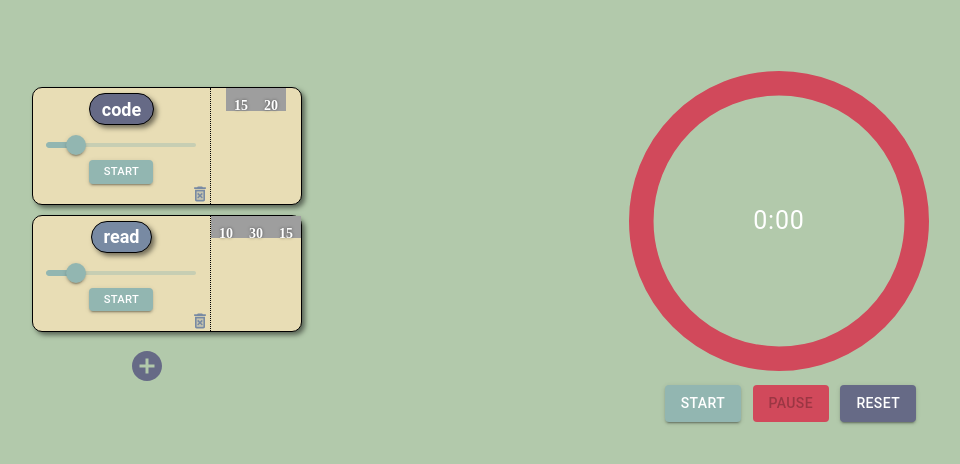
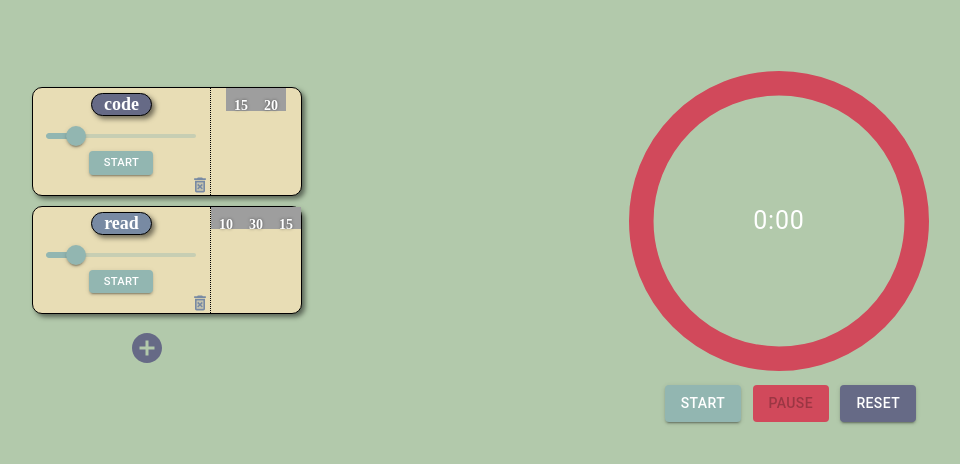
Before and after one commit to DevYadC/pomodoro-webapp, a React (Vite) app: page / in a window 1280 px wide. Shown: the top 464 px of the page, without its empty margins (260-1220 px from the left). Built offline with nearby package versions, Linux system fonts and the light colour scheme; grey boxes are pictures that could not be loaded.

Commit message:
refactored states and changed Chip component to div

```diff
--- a/src/CountDownTimer.jsx
+++ b/src/CountDownTimer.jsx
@@ -5,19 +5,19 @@ import Button from '@mui/material/Button';
 
 import './CountDownTimer.css'
 
-function CountdownTimer({ sessionTime, sessionTaskId, tasks, setTasks, refresh, setSessionComplete }) {
-    const [count, setCount] = useState(sessionTime);
+function CountdownTimer({ currentSession, tasks, setTasks, setSessionComplete }) {
+    const [count, setCount] = useState(currentSession.time);
     const [isRunning, setIsRunning] = useState(false);
 
     useEffect(() => {
-        setCount(sessionTime);
-        if (sessionTime > 0) {
+        setCount(currentSession.time);
+        if (currentSession.time > 0) {
             setIsRunning(true);
         }
         else {
             setIsRunning(false);
         }
-    }, [sessionTime, refresh]);
+    }, [currentSession]);
 
     useEffect(() => {
         let intervalId;
@@ -32,10 +32,10 @@ function CountdownTimer({ sessionTime, sessionTaskId, tasks, setTasks, refresh,
 
             // Update tasks state to add a pomodoro
             setTasks(tasks.map(task => {
-                if (task.id === sessionTaskId) {
+                if (task.id === currentSession.taskId) {
                     return {
                         ...task,
-                        pomodoros: [...task.pomodoros, { time: sessionTime / 60 }]
+                        pomodoros: [...task.pomodoros, { time: currentSession.time / 60 }]
                     };
                 }
                 return task;
@@ -51,7 +51,7 @@ function CountdownTimer({ sessionTime, sessionTaskId, tasks, setTasks, refresh,
                 clearInterval(intervalId);
             }
         };
-    }, [isRunning, count, sessionTaskId, tasks, setTasks, sessionTime]);
+    }, [isRunning, count, tasks, setTasks, currentSession]);
 
 
     const handleStart = () => {
@@ -62,13 +62,13 @@ function CountdownTimer({ sessionTime, sessionTaskId, tasks, setTasks, refresh,
 
     const handleReset = () => {
         setIsRunning(false);
-        setCount(sessionTime); // Reset the timer to the initial session time
+        setCount(currentSession.time); // Reset the timer to the initial session time
     };
 
     const handlePause = () => {
         setIsRunning(false);
     };
-    const progress = (count / sessionTime) * 100;
+    const progress = (count / currentSession.time) * 100;
     console.log(progress)
     return (
         <div className='CountDownTimer'>
--- a/src/TaskApp.jsx
+++ b/src/TaskApp.jsx
@@ -7,17 +7,11 @@ import './TaskApp.css'
 
 export default function TaskApp({ tasks, setTasks, setSessionComplete }) {
 
-    //timer length for task which is currently in session on countdown
-    const [sessionTime, setSessionTime] = useState(0);
-    //id of the task for which timer is running
-    const [sessionTaskId, setSessionTaskId] = useState(1);
-    //to restart countdown even if sessionTime does not change
-    const [refresh, setRefresh] = useState(0);
 
     const [currentSession, setCurrentSession] = useState(
         {
-            currentSessionTime: 0,
-            currentSessionTaskId: 1
+            time: 0,
+            taskId: 1
         }
     )
 
@@ -27,20 +21,17 @@ export default function TaskApp({ tasks, setTasks, setSessionComplete }) {
 
             <div className="TaskColumn">
                 <TaskList
-                    setSessionTime={setSessionTime}
-                    setSessionTaskId={setSessionTaskId}
+                    setCurrentSession={setCurrentSession}
                     tasks={tasks} setTasks={setTasks}
-                    refresh={refresh} setRefresh={setRefresh} />
+                />
 
                 <AddTaskForm
                     setTasks={setTasks} />
             </div>
 
             <CountdownTimer
-                sessionTime={sessionTime}
-                sessionTaskId={sessionTaskId}
+                currentSession={currentSession} setCurrentSession={setCurrentSession}
                 tasks={tasks} setTasks={setTasks}
-                refresh={refresh}
                 setSessionComplete={setSessionComplete} />
 
         </div>
--- a/src/TaskItem.jsx
+++ b/src/TaskItem.jsx
@@ -6,7 +6,7 @@ import TaskItemPomodoros from './TaskItemPomodoros';
 import TomatoIcon from './TomatoIcon';
 
 
-export default function TaskItem({ tasks, setTasks, task, setSessionTime, setSessionTaskId, refresh, setRefresh }) {
+export default function TaskItem({ tasks, setTasks, task, setCurrentSession }) {
 
 
 
@@ -21,9 +21,8 @@ export default function TaskItem({ tasks, setTasks, task, setSessionTime, setSes
 
 
                 <TaskItemForm
-                    setSessionTaskId={setSessionTaskId}
-                    setSessionTime={setSessionTime}
-                    refresh={refresh} setRefresh={setRefresh}
+                    setCurrentSession={setCurrentSession}
+
                     tasks={tasks} setTasks={setTasks}
                     task={task} />
 
--- a/src/TaskItemForm.jsx
+++ b/src/TaskItemForm.jsx
@@ -5,7 +5,7 @@ import DeleteForeverTwoToneIcon from '@mui/icons-material/DeleteForeverTwoTone';
 import Tooltip from '@mui/material/Tooltip';
 import Button from '@mui/material/Button';
 import Slider from '@mui/material/Slider';
-export default function TaskItemForm({ setSessionTaskId, setSessionTime, setRefresh, tasks, setTasks, task }) {
+export default function TaskItemForm({ setCurrentSession, tasks, setTasks, task }) {
 
     // State to hold the selected time from the slider
     const [taskTime, setTaskTime] = useState(20);
@@ -16,9 +16,7 @@ export default function TaskItemForm({ setSessionTaskId, setSessionTime, setRefr
 
     const handleStartClick = () => {
         //since countDownTimer based in seconds but we want minutes, multiply by 60
-        setSessionTime(taskTime * 60);
-        setSessionTaskId(task.id);
-        setRefresh(prev => prev + 1);
+        setCurrentSession(prevSession => ({ ...prevSession, time: taskTime * 60, taskId: task.id }))
     };
 
 
--- a/src/TaskItemName.jsx
+++ b/src/TaskItemName.jsx
@@ -11,23 +11,28 @@ export default function TaskName({ taskName }) {
     };
 
     // Generate a random color for each component instance
-    const chipColor = getRandomColor();
+    const divColor = getRandomColor();
 
     return (
-        <div className="TaskName">
-            <Chip
-                label={taskName}
-                style={{
-                    backgroundColor: chipColor, // Use random color
-                    color: 'white', // Assuming white text works well with random background colors
-                    marginTop: '5px',
-                    boxShadow: '3px 3px 5px hsla(0, 0%, 0%, 0.5)',
-                    border: '1px solid black',
-                    fontSize: '18px',
-                    fontWeight: 'bold',
-
-                }}
-            />
+        <div className="TaskName" style={{
+            backgroundColor: divColor, // Your chip color
+            color: 'white',
+            marginTop: '5px',
+            boxShadow: '3px 3px 5px rgba(0, 0, 0, 0.5)',
+            border: '1px solid black',
+            borderRadius: '16px', // Gives the div rounded corners like a chip
+            padding: '0 12px', // Padding inside the chip, adjust as needed
+            fontSize: '18px',
+            fontWeight: 'bold',
+            display: 'inline-flex', // Makes the div inline-level but with flexbox capabilities
+            alignItems: 'center', // Centers items vertically inside the chip
+            overflow: 'hidden', // Prevents content from spilling out
+            wordBreak: 'break-word', // Ensures the text wraps inside the chip
+            maxWidth: '130px', // Limits the width of the chip to its parent container
+            maxHeight: '100%'
+        }}>
+            {taskName}
         </div>
     );
+
 }
--- a/src/TaskList.jsx
+++ b/src/TaskList.jsx
@@ -1,6 +1,6 @@
 import TaskItem from "./TaskItem"
 
-export default function TaskList({ setSessionTime, setSessionTaskId, tasks, setTasks, refresh, setRefresh }) {
+export default function TaskList({ setCurrentSession, tasks, setTasks }) {
 
 
 
@@ -10,10 +10,9 @@ export default function TaskList({ setSessionTime, setSessionTaskId, tasks, setT
                 {tasks.map((task) => (
                     <TaskItem
                         tasks={tasks} setTasks={setTasks}
-                        setSessionTime={setSessionTime}
-                        setSessionTaskId={setSessionTaskId}
+                        setCurrentSession={setCurrentSession}
                         task={task}
-                        refresh={refresh} setRefresh={setRefresh} />
+                    />
                 ))}
             </ul>
         </div>
```
Also changed, not shown: src/TaskItemName.css (added).
